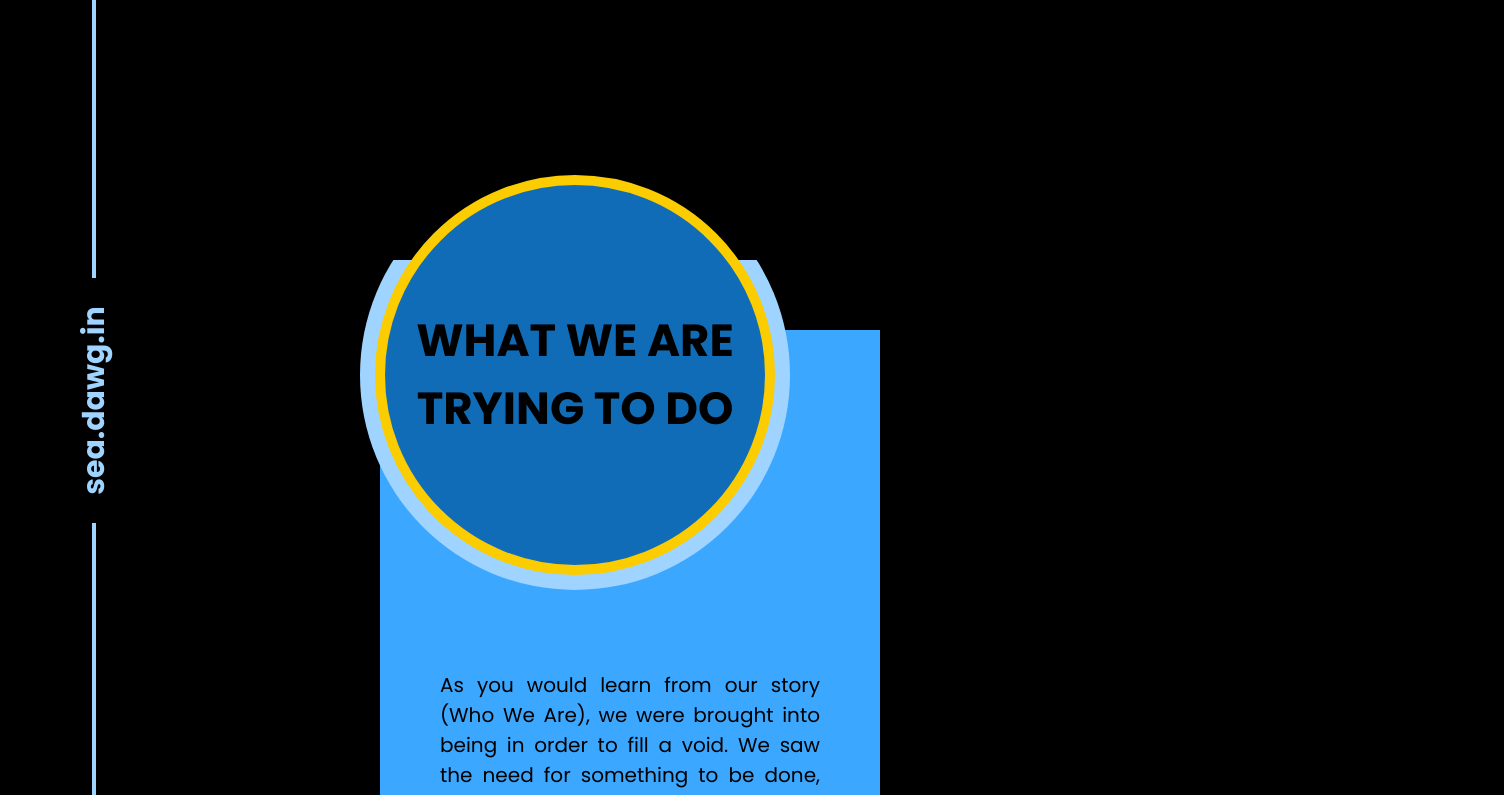
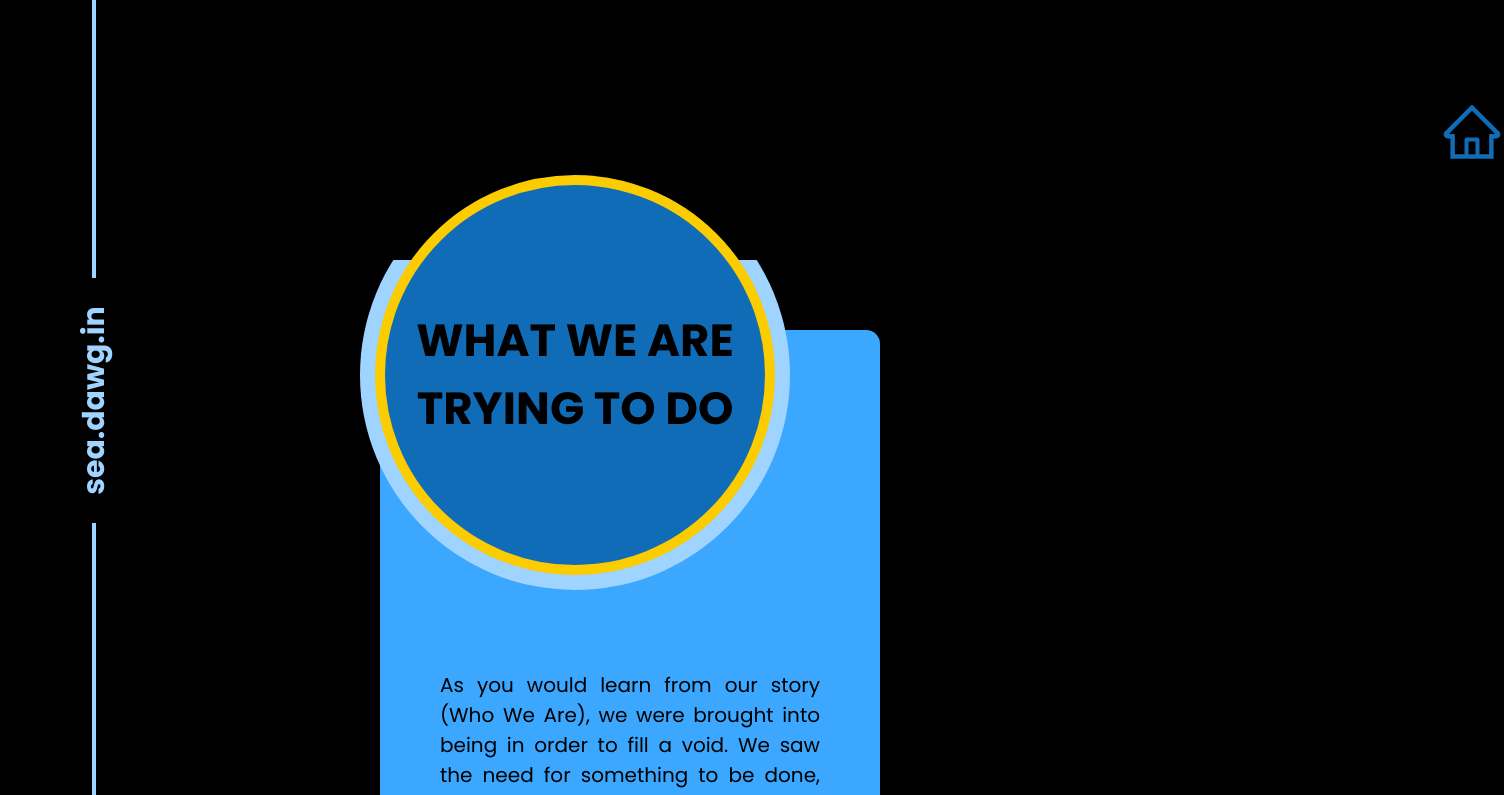
Before and after one commit to AmanRawatOfficial/seadawg.in, a React (Create React App) app: page /aim in a window 1280 px wide. Shown: the top 795 px of the page, 1504 px wide, since content can reach past the window. Built offline with nearby package versions, Linux system fonts and the light colour scheme.

Commit message:
Added glowing animaion on links

```diff
--- a/src/components/CircularHeader/CircularHeader.scss
+++ b/src/components/CircularHeader/CircularHeader.scss
@@ -48,6 +48,7 @@
         padding-top: 40px;
         margin: 200px 400px 200px 300px;
         padding-bottom: 80px;
+        border-radius: 14px;
 
         p {
             margin-top: 40px;
@@ -59,7 +60,7 @@
             .content_first {
                 color: inherit;
                 width: fit-content;
-                margin-left: 300px;
+                margin-left: 340px;
             }
 
             .content_second {
--- /dev/null
+++ b/src/components/HomeButton/HomeButton.jsx
@@ -0,0 +1,16 @@
+import React from "react";
+import { AiOutlineHome } from "react-icons/ai";
+import { useNavigate } from "react-router-dom";
+
+import "./HomeButton.scss";
+
+function HomeButton() {
+    const navigate = useNavigate();
+    return (
+        <div>
+            <AiOutlineHome onClick={() => navigate("/")} className="home_button" fill="#116cb7"/>
+        </div>
+    );
+}
+
+export default HomeButton;
--- /dev/null
+++ b/src/components/HomeButton/HomeButton.scss
@@ -0,0 +1,7 @@
+.home_button {
+    font-size: 64px;
+    margin-left: 1440px;
+    margin-top: 100px;
+    cursor: pointer;
+    position: absolute;
+}
--- a/src/components/Navs/style.scss
+++ b/src/components/Navs/style.scss
@@ -32,19 +32,15 @@
       //   border: 1px solid red;
       height: auto;
 
-      .nav_link {
-        text-decoration: none;
-      }
-
       span {
         font-size: 2rem;
         margin-top: 2rem;
         border-bottom: 2px solid transparent;
         cursor: pointer;
         text-transform: capitalize;
-        &:hover {
-          border-bottom: 2px solid grey;
-        }
+        animation-name: links;
+        animation-duration: 3s;
+        animation-iteration-count: infinite;
       }
     }
     .close {
@@ -58,10 +54,15 @@
   }
 }
 
-@keyframes fade{
+@keyframes links{
   0%{
-    opacity: 0;
+    opacity: 1;
   }
+
+  50% {
+    opacity: 0.5;
+  }
+
   100%{
     opacity: 1;
   }
--- a/src/pages/Aim/Aim.jsx
+++ b/src/pages/Aim/Aim.jsx
@@ -3,10 +3,12 @@ import React from "react";
 import "./Aim.scss";
 import SeaDawgMark from "../../components/SeaDawgMark/SeaDawgMark";
 import CircularHeader from "../../components/CircularHeader/CircularHeader";
+import HomeButton from "../../components/HomeButton/HomeButton"
 
 function Aim() {
     return (
         <div className="aim">
+            <HomeButton />
             <SeaDawgMark />
             <CircularHeader heading="WHAT WE ARE TRYING TO DO">
                 <div className="content_first">
--- a/src/pages/Teasers/Teasers.scss
+++ b/src/pages/Teasers/Teasers.scss
@@ -8,11 +8,11 @@
     }
 
     .teaser_icon_container .teaser_icon:nth-child(1) {
-        margin-left: 400px;
+        margin-left: 280px;
     }
 
     .teaser_icon_container .teaser_icon:nth-child(2) {
-        margin-right: 400px;
+        margin-right: 280px;
     }
 
     .teaser_icon {
```
